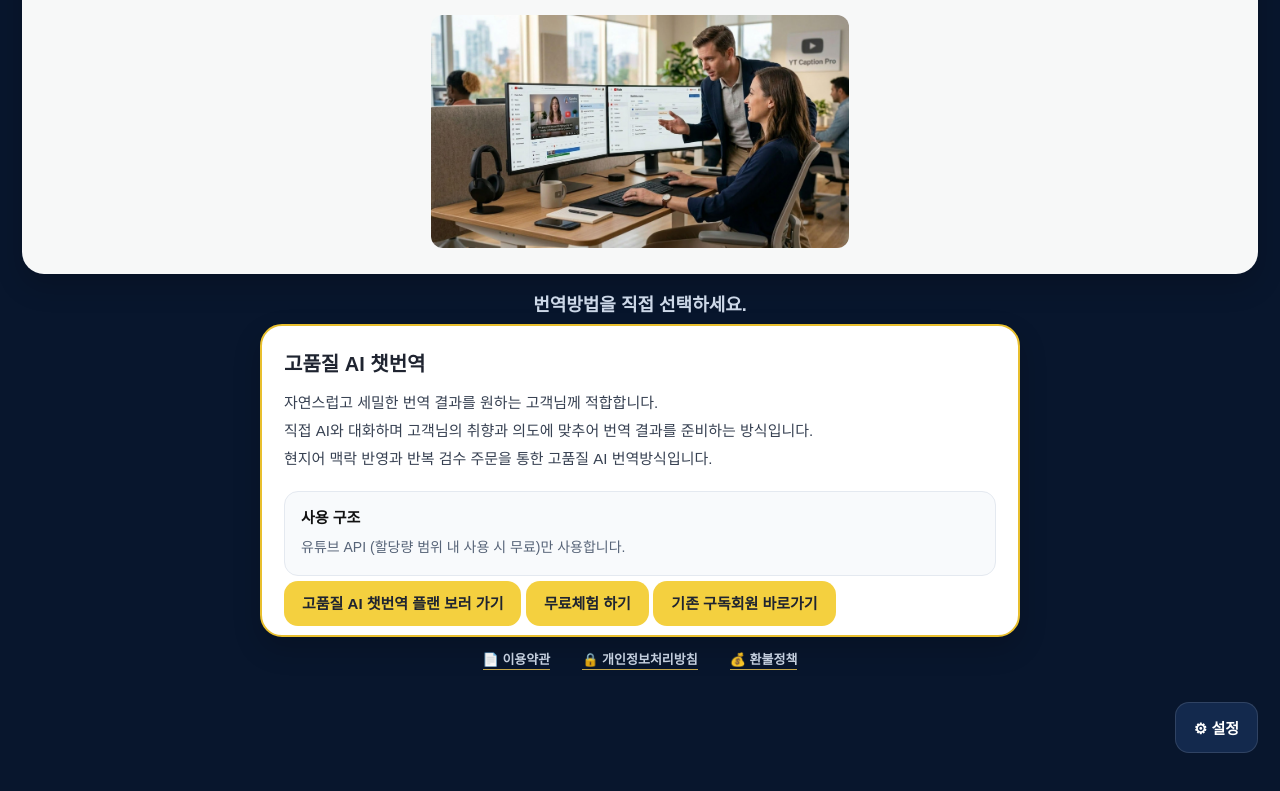
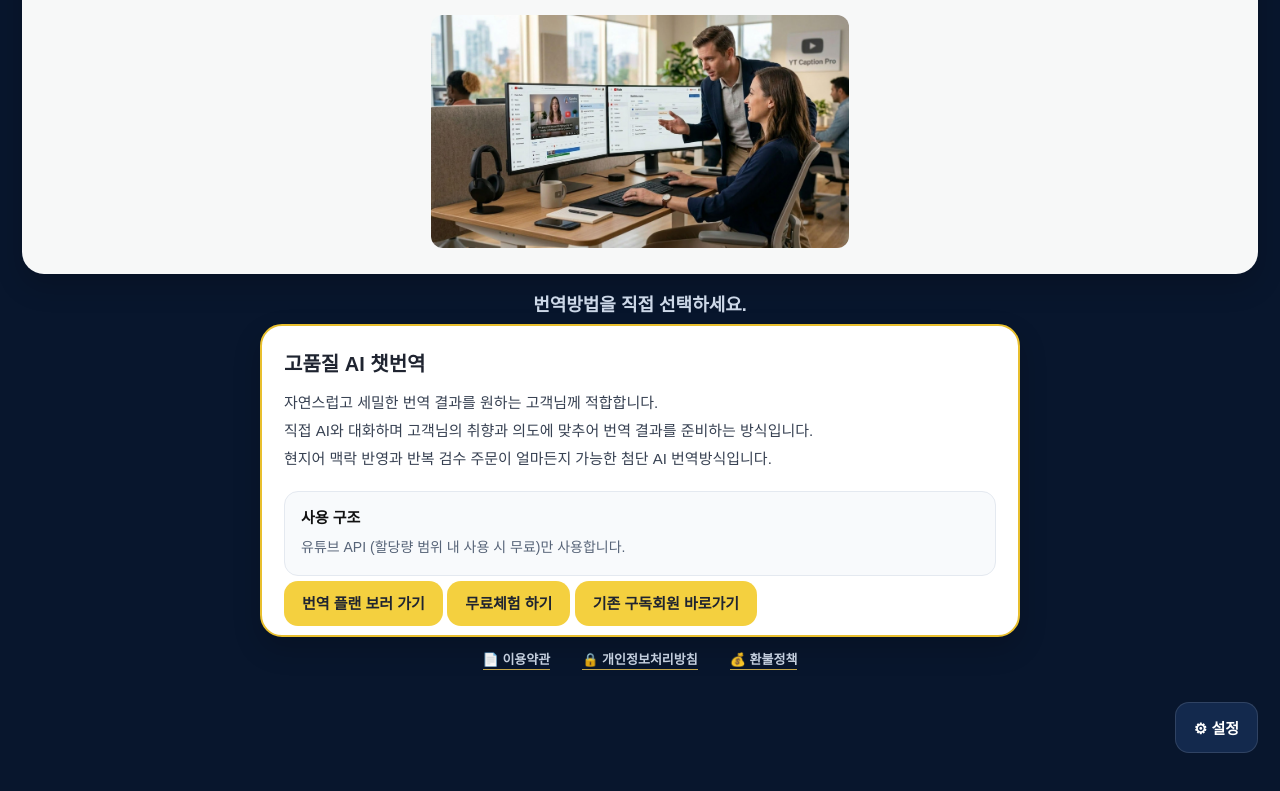
Before and after one commit to freeman-1000-del/humateck, a browser extension: page Humateck_Rev19 (26)/index.html in a window 1280 px wide. Shown: the part 227-1018 px from the top of the page. Drawn offline with nearby package versions, Linux system fonts and the light colour scheme; sample sign-in values are in the browser's storage.

Commit message:
Add files via upload

```diff
--- a/Humateck_Rev19 (26)/index.html
+++ b/Humateck_Rev19 (26)/index.html
@@ -25,8 +25,8 @@
 <section style="margin-top:6px;"><article class="plan-card recommended" style="max-width:760px;margin:0 auto;"><h2 style="margin:0 0 6px;font-size:20px;">고품질 AI 챗번역</h2>
 <div class="plan-desc">자연스럽고 세밀한 번역 결과를 원하는 고객님께 적합합니다.<br>
 직접 AI와 대화하며 고객님의 취향과 의도에 맞추어 번역 결과를 준비하는 방식입니다.<br>
-현지어 맥락 반영과 반복 검수 주문을 통한 고품질 AI 번역방식입니다.</div><div class="help-box"><div class="notice-strong">사용 구조</div><div class="muted">유튜브 API (할당량 범위 내 사용 시 무료)만 사용합니다.</div></div><div style="margin-top:16px;">
-<a class="btn btn-primary" href="plans.html?mode=chat">고품질 AI 챗번역 플랜 보러 가기</a>
+현지어 맥락 반영과 반복 검수 주문이 얼마든지 가능한 첨단 AI 번역방식입니다.</div><div class="help-box"><div class="notice-strong">사용 구조</div><div class="muted">유튜브 API (할당량 범위 내 사용 시 무료)만 사용합니다.</div></div><div style="margin-top:16px;">
+<a class="btn btn-primary" href="plans.html?mode=chat">번역 플랜 보러 가기</a>
 <a class="btn btn-primary" href="trial_choice.html">무료체험 하기</a>
 <a class="btn btn-primary" href="order.html?subscriber=1&count=70&plan=monthly70&mode=chat">기존 구독회원 바로가기</a></div></article></section>
 
```
